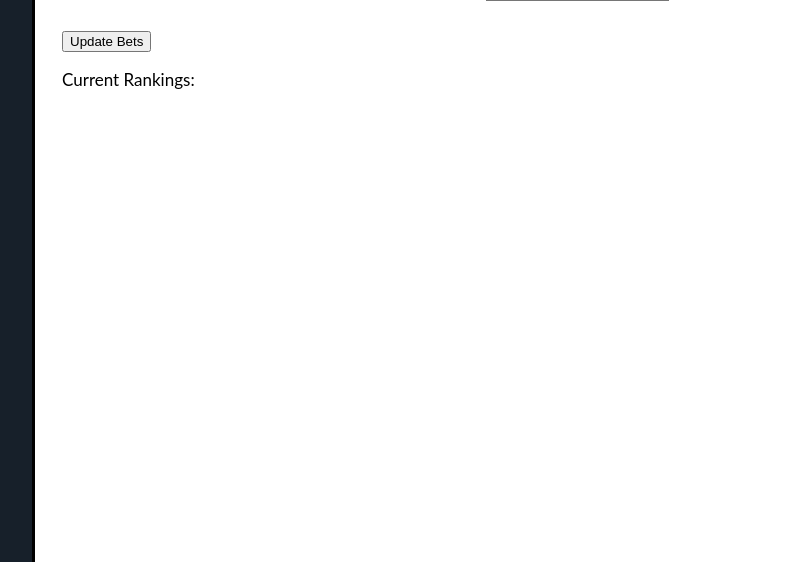
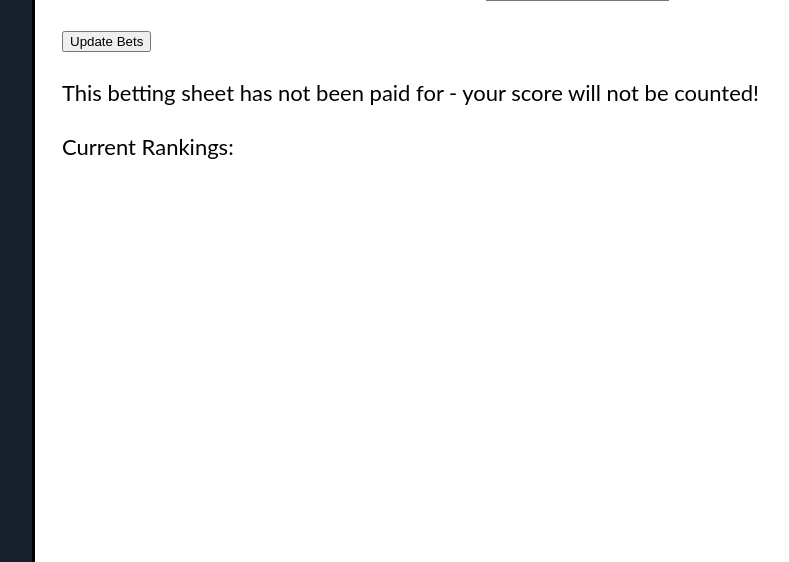
Before and after one commit to tpwrules/betcha, a Django app: template betcha_site/betcha_app/templates/betcha_app/main_sheet.html in a window 1280 px wide. Shown: the part 238-800 px from the top of the page, without its empty margins (148-937 px from the left). Run offline with Django 3.2, Linux system fonts and the light colour scheme; the template is opened without the code that fills it, so the values that code supplies are empty.

Commit message:
implement paid for logic

```diff
--- a/betcha_site/betcha_app/templates/betcha_app/main_sheet.html
+++ b/betcha_site/betcha_app/templates/betcha_app/main_sheet.html
@@ -65,12 +65,19 @@
 
 </form>
 
-<p>
+<div style="font-size:22px;">
+    <br />
+    {% if not betting_sheet.paid_for %}
+    This betting sheet has not been paid for - your score will not be counted!<br /><br />
+    {% endif %}
+    {% if this_week != view_week %}
+    This betting sheet is locked.<br /><br />
+    {% endif %}
     Current Rankings:
     <ol>
     {% for better, score in view_week.calculate_rank %}
         <li>{{ better.user.username }} with {{ score }} points</li>
     {% endfor %}
     </ol>
-</p>
+</div>
 {% endblock %}
```
Also changed, not shown: betcha_site/betcha_app/models.py (+6 -3 lines).
